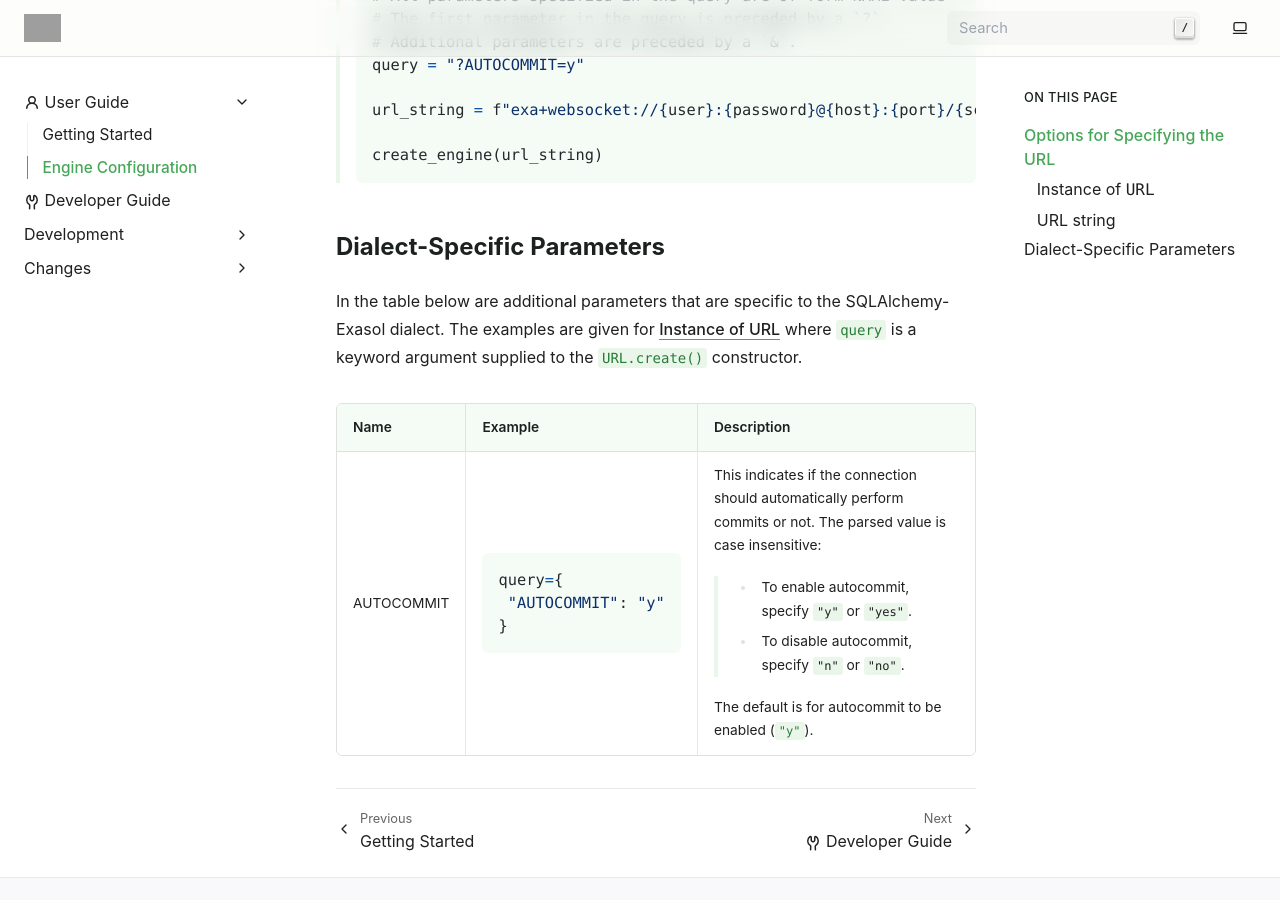
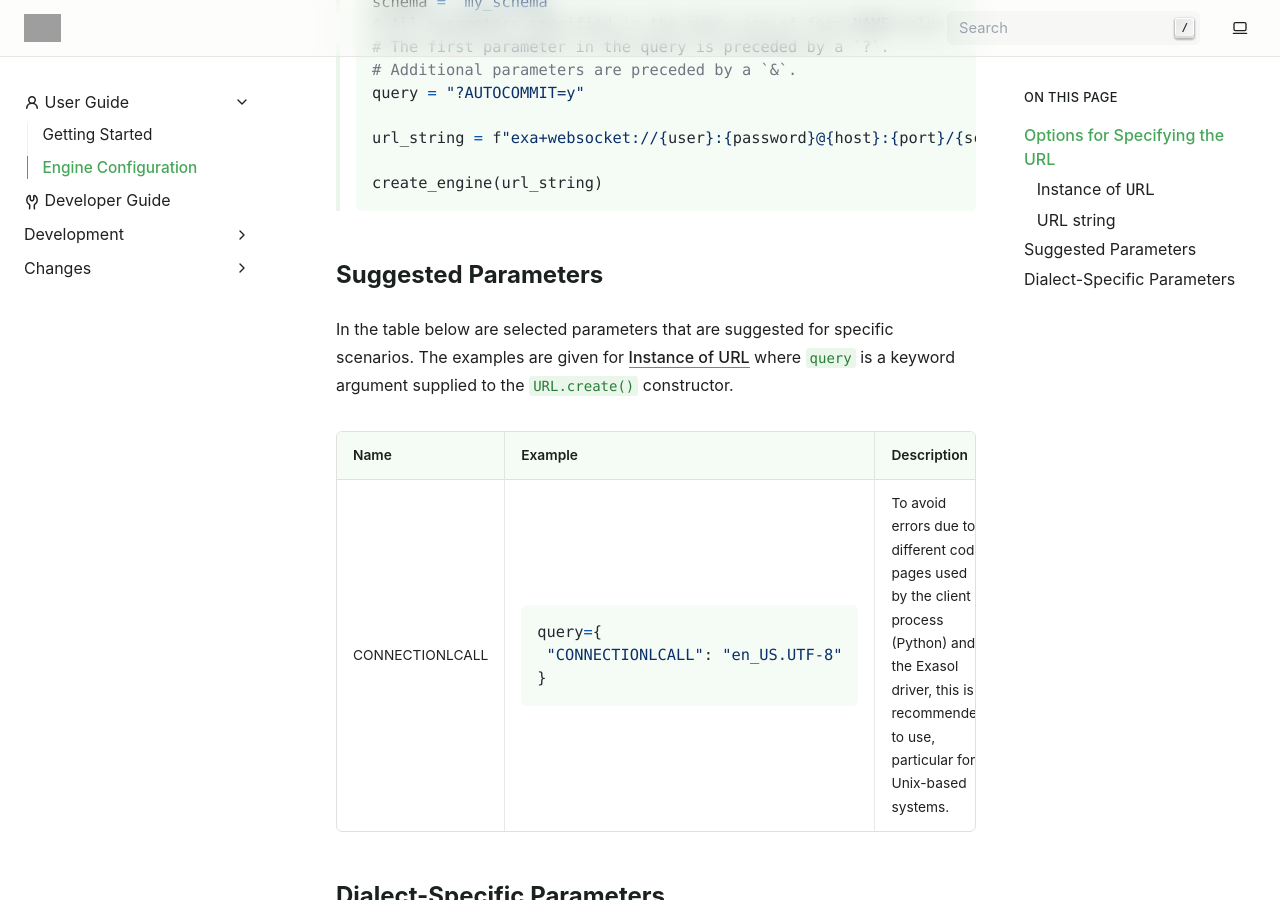
Before and after one commit to exasol/sqlalchemy-exasol, a Sphinx documentation site: the page built from doc/user_guide/engine_configuration.rst, in a window 1280 px wide and 900 px high, scrolled down 1196 px. Built offline with Sphinx 7.4.7, drawn with Linux system fonts in a browser that asks for light colours; some of the changed text lies outside the part shown; grey boxes are pictures that could not be loaded.

Commit message:
Create section for suggested parameters

```diff
--- a/doc/user_guide/engine_configuration.rst
+++ b/doc/user_guide/engine_configuration.rst
@@ -13,6 +13,7 @@ parsed, and thus, special characters must be properly escaped.
     and which characters need to be escaped for the :ref:`url_string`, see
     the `SQLAlchemy documentation <https://docs.sqlalchemy.org/en/20/core/engines.html>`__.
 
+    Check out which parameters are suggested to include for certain scenarios in :ref:`suggested_parameters`.
     Specific parameters for the SQLAlchemy-Exasol dialect are given in :ref:`dialect_specific_params`.
 
 
@@ -59,6 +60,31 @@ URL string
 
         create_engine(url_string)
 
+.. _suggested_parameters:
+
+Suggested Parameters
+--------------------
+
+In the table below are selected parameters that are suggested for specific scenarios.
+The examples are given for :ref:`instance_url` where ``query`` is a keyword
+argument supplied to the ``URL.create()`` constructor.
+
+.. list-table::
+   :header-rows: 1
+
+   * - Name
+     - Example
+     - Description
+   * - CONNECTIONLCALL
+     - .. code-block:: python
+
+         query={
+          "CONNECTIONLCALL": "en_US.UTF-8"
+         }
+     - To avoid errors due to different code pages used by the client process (Python)
+       and the Exasol driver, this is recommended to use, particular for Unix-based
+       systems.
+
 .. _dialect_specific_params:
 
 Dialect-Specific Parameters
--- a/doc/user_guide/index.rst
+++ b/doc/user_guide/index.rst
@@ -24,10 +24,6 @@ Getting Started
         port = "8563
         schema = "my_schema"
 
-        # At least on Unix systems you can pass URL parameter
-        # `CONNECTIONLCALL=en_US.UTF-8` to avoid errors
-        # due to different code pages used by the client process (Python)
-        # and the EXASOL driver.
         url = f"exa+websocket://{user}:{password}@{host}:{port}/{schema}?CONNECTIONLCALL=en_US.UTF-8"
         engine = create_engine(url)
 
@@ -103,7 +99,6 @@ General Notes
 ~~~~~~~~~~~~~
 
 - Schema name and parameters are optional for the host URL
-- At least on Unix systems you can pass URL parameter `CONNECTIONLCALL=en_US.UTF-8` to avoid errors due to different code pages used by the client process (Python) and the EXASOL driver.
 - Always use all lower-case identifiers for schema, table and column names. SQLAlchemy treats all lower-case identifiers as case-insensitive, the dialect takes care of transforming the identifier into a case-insensitive representation of the specific database (in case of EXASol this is upper-case as for Oracle)
 - As of Exasol client driver version 4.1.2 you can pass the flag `INTTYPESINRESULTSIFPOSSIBLE=y` in the connection string (or configure it in your DSN). This will convert DECIMAL data types to Integer-like data types. Creating integers takes on about 30% of the time compared to Decimals.
 
```
